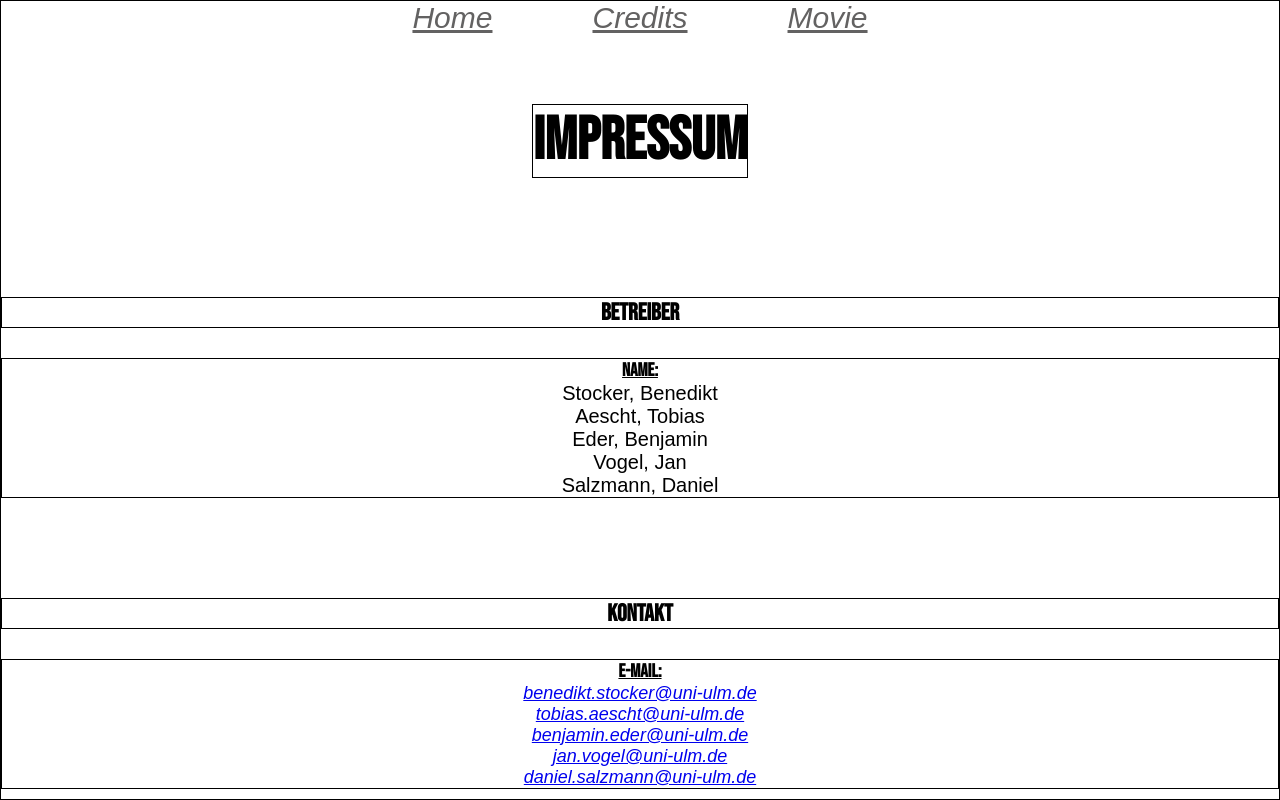
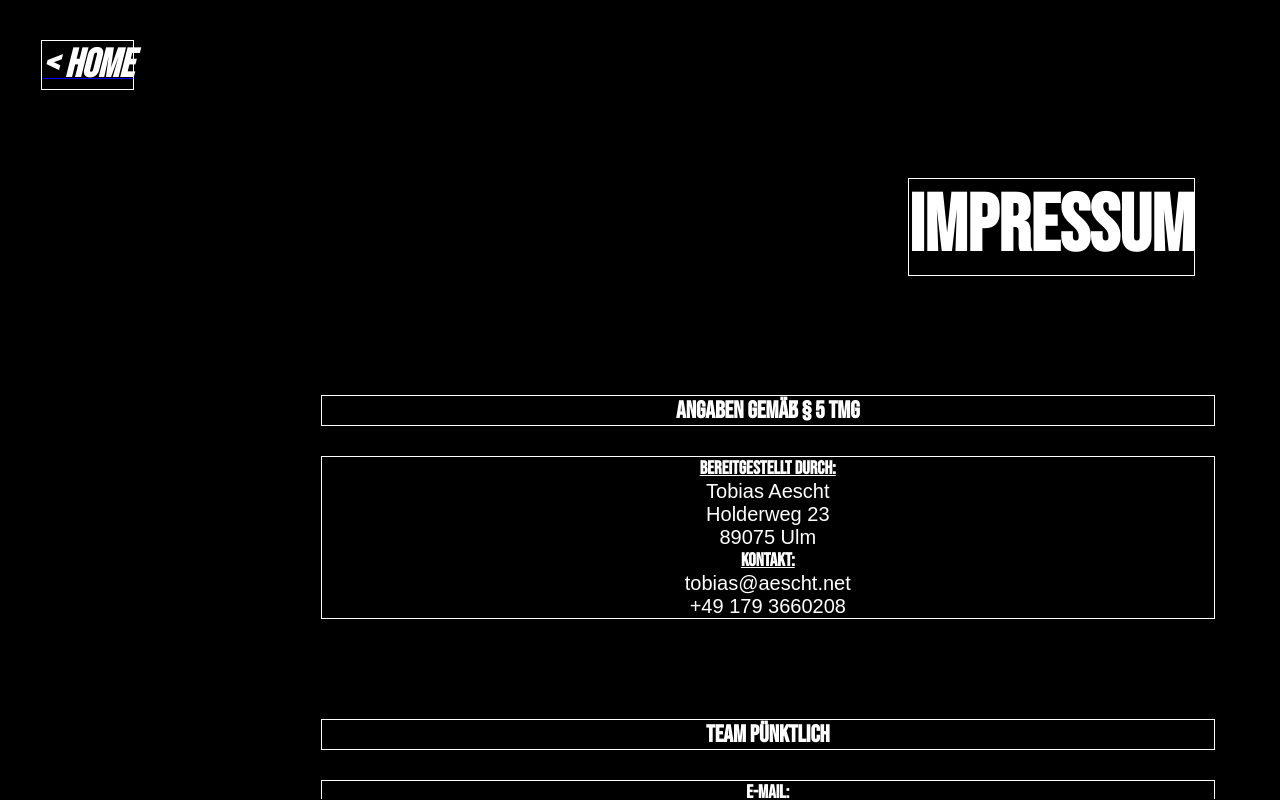
Before and after one commit to bstkr/interactive-movie, an Angular app in the folder interactive-movie-app/: page /impressum in a window 1280 px wide. Built offline with nearby package versions, Linux system fonts and the light colour scheme; a web font is replaced by a local one.

Commit message:
changed imprint style

```diff
--- a/interactive-movie-app/src/app/components/impressum/impressum.component.html
+++ b/interactive-movie-app/src/app/components/impressum/impressum.component.html
@@ -1,38 +1,36 @@
 <div class="impressum-container">
     <header>
-        <nav>
-            <ul>
-                <li><a href="index.html">Home</a></li>
-                <li><a href="#">Credits</a></li>
-                <li><a href="#">Movie</a></li>
-            </ul>
-        </nav>
     </header>
+    <section id="home-button">
+        <a routerLink="/"><h4> < Home</h4></a>
+    </section>
     <section id="title-impressum">
         <h1>Impressum</h1>
     </section>
 
+    <section id="site">
     <section id="operators">
-        <h2>Betreiber</h2>
+        <h2>Angaben gemäß § 5 TMG</h2>
         <div class="op-name">
-            <h3>Name: </h3>
-            <p>Stocker, Benedikt</p>
-            <p>Aescht, Tobias</p>
-            <p>Eder, Benjamin</p>
-            <p>Vogel, Jan</p>
-            <p>Salzmann, Daniel</p>
+            <h3>Bereitgestellt durch: </h3>
+            <p>Tobias Aescht</p>
+            <p>Holderweg 23</p>
+            <p>89075 Ulm</p>
+            <h3>Kontakt:</h3>
+            <p>tobias@aescht.net</p>
+            <p>+49 179 3660208</p>
         </div>
     </section>
 
     <section id="contact">
-        <h2>Kontakt</h2>
+        <h2>Team Pünktlich</h2>
         <div class="op-mail">
             <h3>E-Mail: </h3>
-            <a href="mailto:benedikt.stocker@uni-ulm.de"><p>benedikt.stocker@uni-ulm.de</p></a>
-            <a href="mailto:tobias.aescht@uni-ulm.de"><p>tobias.aescht@uni-ulm.de</p></a>
-            <a href="mailto:benjamin.eder@uni-ulm.de"><p>benjamin.eder@uni-ulm.de</p></a>
-            <a href="mailto:jan.vogel@uni-ulm.de"><p>jan.vogel@uni-ulm.de</p></a>
-            <a href="mailto:daniel.salzmann@uni-ulm.de"><p>daniel.salzmann@uni-ulm.de</p></a>
+            <a href="mailto:benedikt.stocker@uni-ulm.de"><p>Benedikt Stocker</p></a>
+            <a href="mailto:benjamin.eder@uni-ulm.de"><p>Benjamin Eder</p></a>
+            <a href="mailto:jan.vogel@uni-ulm.de"><p>Jan Vogel</p></a>
+            <a href="mailto:daniel.salzmann@uni-ulm.de"><p>Daniel Salzmann</p></a>
+            <a href="mailto:tobias.aescht@uni-ulm.de"><p>Tobias Aescht</p></a>
         </div>
     </section>
 
@@ -42,4 +40,5 @@
             <p>Die auf unserer Webseite veröffentlichen Inhalte und Werke unterliegen dem deutschen Urheberrecht. Die Vervielfältigung, Bearbeitung, Verbreitung und jede Art der Verwertung des geistigen Eigentums in ideeller und materieller Sicht des Urhebers außerhalb der Grenzen des Urheberrechtes bedürfen der vorherigen schriftlichen Zustimmung des jeweiligen Urhebers i.S.d. Urhebergesetzes. Downloads und Kopien dieser Seite sind nur für den privaten und nicht kommerziellen Gebrauch erlaubt. Sind die Inhalte auf unserer Webseite nicht von uns erstellt wurden, sind die Urheberrechte Dritter zu beachten. Die Inhalte Dritter werden als solche kenntlich gemacht. Sollten Sie trotzdem auf eine Urheberrechtsverletzung aufmerksam werden, bitten wir um einen entsprechenden Hinweis. Bei Bekanntwerden von Rechtsverletzungen werden wir derartige Inhalte unverzüglich entfernen.</p>
         </div>
     </section>
+</section>
 </div>
--- a/interactive-movie-app/src/app/components/impressum/impressum.component.scss
+++ b/interactive-movie-app/src/app/components/impressum/impressum.component.scss
@@ -4,15 +4,16 @@ nav{
   ul{
     margin: 0;
     padding: 0;
-    list-style: none;
 
     li{
-      display: inline-block;
-      margin-left: 100px;
+      padding:20px;
+      border: white solid 1px;
+      margin-bottom:5px;
+      background: white;
 
       a{
         font-size: 30px;
-        color: #636262 ;
+        color:white;
       }
     }
 
@@ -20,12 +21,13 @@ nav{
 
 }
 
+
 section {
   h1{
     display: inline;
     border-style: solid;
     border-width: 1px;
-    font-size:  60px;
+    font-size:  80px;
   }
   h2{
     border-style: solid;
@@ -35,27 +37,46 @@ section {
     border: none;
     text-decoration: underline;
   }
+  h4{
+    display: inline;
+    border-style: solid;
+    border-width: 1px;
+    font-size:  40px;
+    color: white;
+  }
 }
 
 .impressum-container{
 width: 100%;
 margin: auto;
 overflow-y: scroll;
+color: white;
+background-color: black;
 }
 
 #title-impressum{
   padding: 20px;
-  text-align: center;
+  text-align: right;
   margin-top: 50px;
+  margin-right: 5%;
+}
+
+#home-button{
+  padding: 20px;
+  text-align: left;
+  margin-top: 20px;
+  margin-left: 20px;
 }
 
 #operators{
   margin-top: 100px;
   text-align: center;
+  color: white;
 
   .op-name{
       margin-top: 30px;
-
+      color: white;
+      border-color: white;
     p{
       font-size: 20px;
     }
@@ -63,15 +84,25 @@ overflow-y: scroll;
 
 }
 
+#site{
+  margin-top: 100px;
+  margin-right: 5%;
+  margin-left: 25%;
+  text-align: center;
+  color: white;
+}
+
+
 #contact{
   margin-top: 100px;
   text-align: center;
 
   .op-mail{
       margin-top: 30px;
-
+      border-color: white;
     p{
       font-size: 18px;
+      color: white;
     }
   }
 
@@ -81,13 +112,16 @@ overflow-y: scroll;
   margin-top: 100px;
   text-align: center;
 
+
   .laws{
     margin-top: 30px;
+    border-color: white;
 
     p{
       margin: 15px;
       text-align: left;
       font-size: 20px;
+      text-align: justify;
     }
   }
 
```
